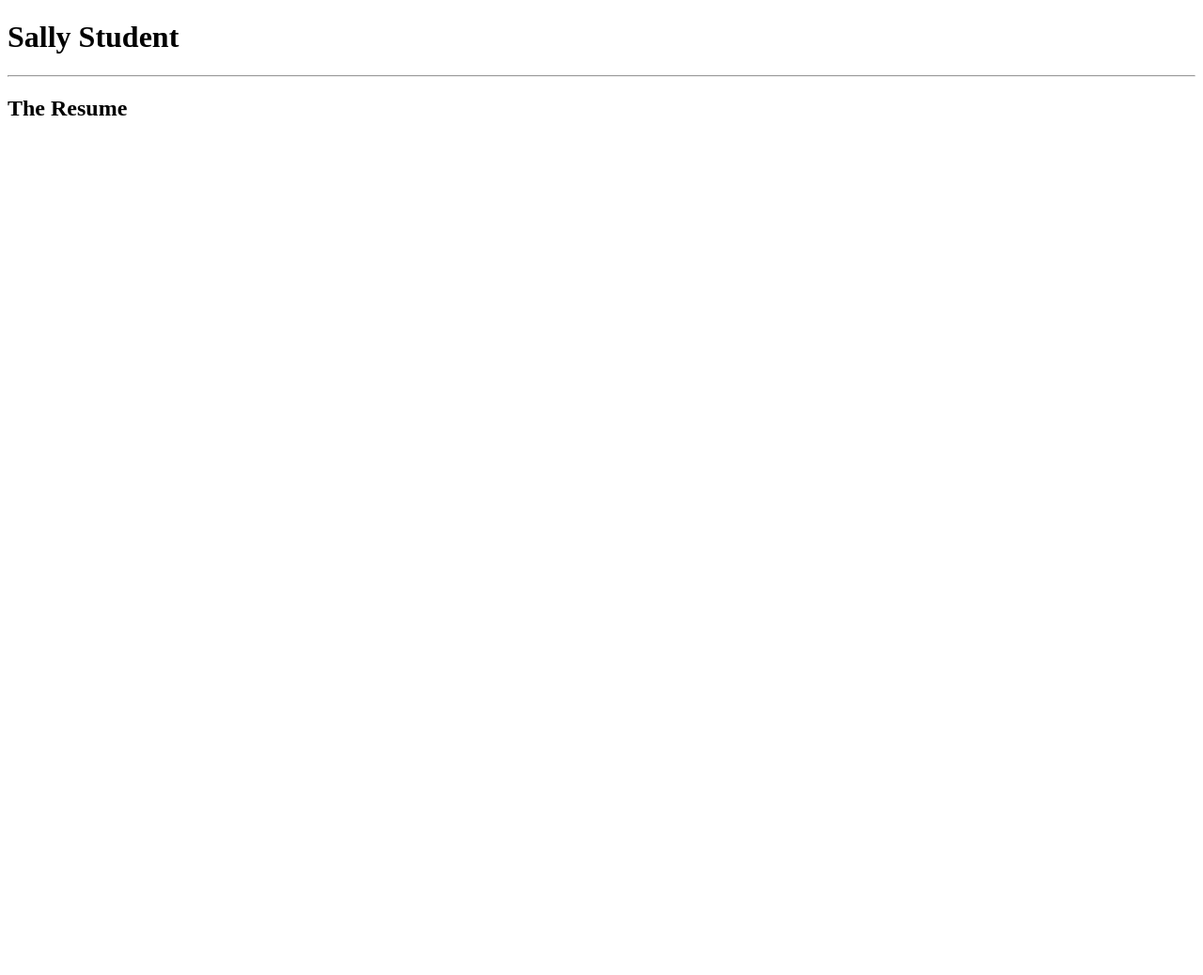
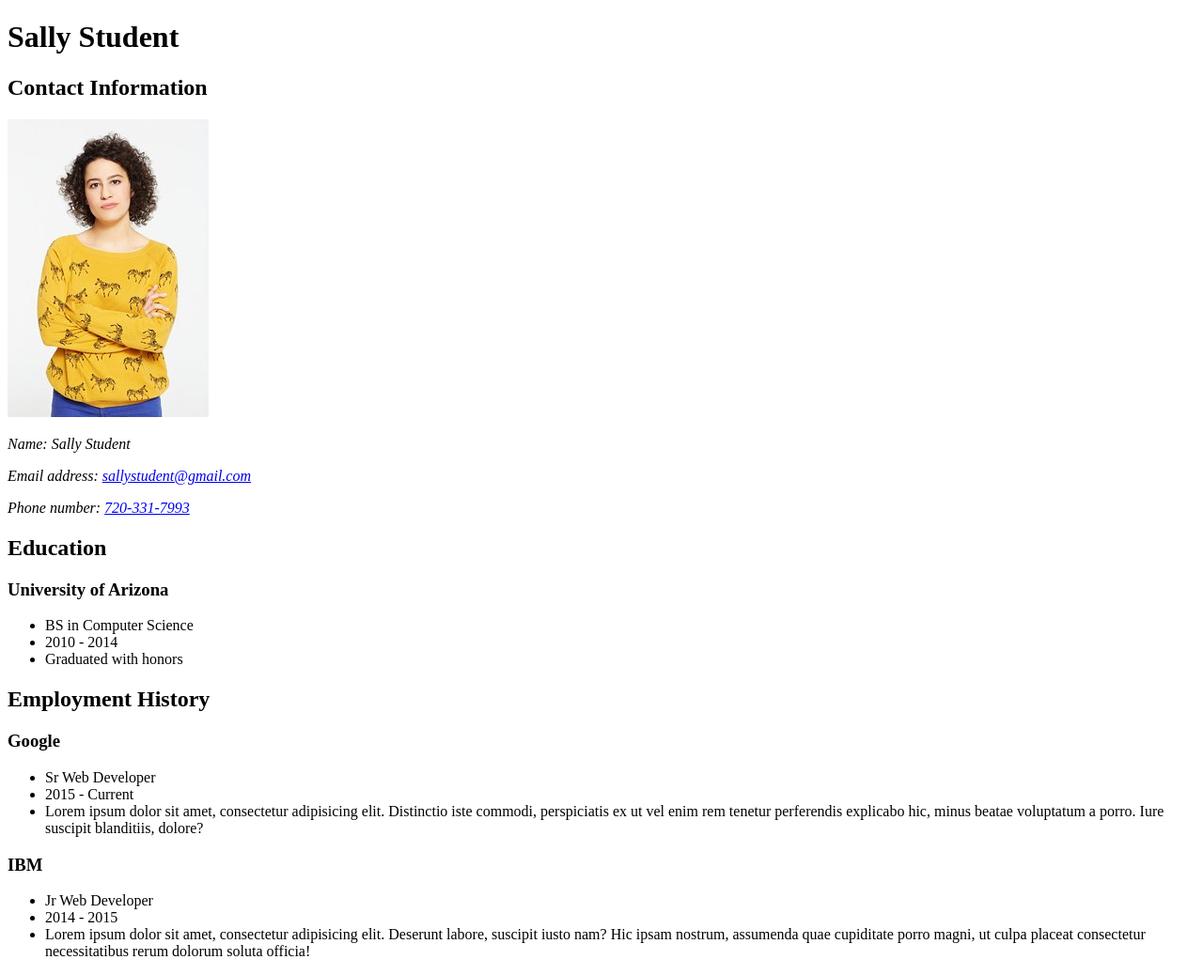
Before and after one commit to wwhitcomb/final-project, a plain HTML site: page index.html in a window 1280 px wide. Shown: the whole page at 94% size. Before the commit the page ends 800 px from the top, so only its background shows below. Drawn offline with Linux system fonts and the light colour scheme.

Commit message:
finished with semantic structure of resume page

```diff
--- a/index.html
+++ b/index.html
@@ -1,5 +1,6 @@
 <!DOCTYPE html>
 <html lang="en-US">
+
 <head>
 	<meta charset="utf-8">
 	<meta name="viewport" content="width=device-width, initial-scale=1.0">
@@ -12,11 +13,51 @@
 
 	<header>
 		<h1>Sally Student</h1>
-
-       <hr>
-
-       <h2>The Resume</h2>
 	</header>
 
+	<main>
+
+		<section>
+			<h2>Contact Information</h2>
+			<img src="sallystudent.jpg" alt="picture of Sally Student">
+			<address>
+				<p>Name: Sally Student</p>
+				<p>Email address: <a href="mailto:sallystudent@gmail.com">sallystudent@gmail.com</a></p>
+				<p>Phone number: <a href="tel:+17203317993">720-331-7993</a></p>
+			</address>
+		</section>
+
+		<section>
+			<h2>Education</h2>
+
+			<h3>University of Arizona</h3>
+			<ul>
+				<li>BS in Computer Science</li>
+				<li>2010 - 2014</li>
+				<li>Graduated with honors</li>
+			</ul>
+		</section>
+
+		<section>
+			<h2>Employment History</h2>
+
+			<h3>Google</h3>
+			<ul>
+				<li>Sr Web Developer</li>
+				<li>2015 - Current</li>
+				<li>Lorem ipsum dolor sit amet, consectetur adipisicing elit. Distinctio iste commodi, perspiciatis ex ut vel enim rem tenetur perferendis explicabo hic, minus beatae voluptatum a porro. Iure suscipit blanditiis, dolore?</li>
+			</ul>
+
+			<h3>IBM</h3>
+			<ul>
+				<li>Jr Web Developer</li>
+				<li>2014 - 2015</li>
+				<li>Lorem ipsum dolor sit amet, consectetur adipisicing elit. Deserunt labore, suscipit iusto nam? Hic ipsam nostrum, assumenda quae cupiditate porro magni, ut culpa placeat consectetur necessitatibus rerum dolorum soluta officia!</li>
+			</ul>
+		</section>
+
+	</main>
+
 </body>
+
 </html>
```
Lines whose indentation alone changed are shown as unchanged.
